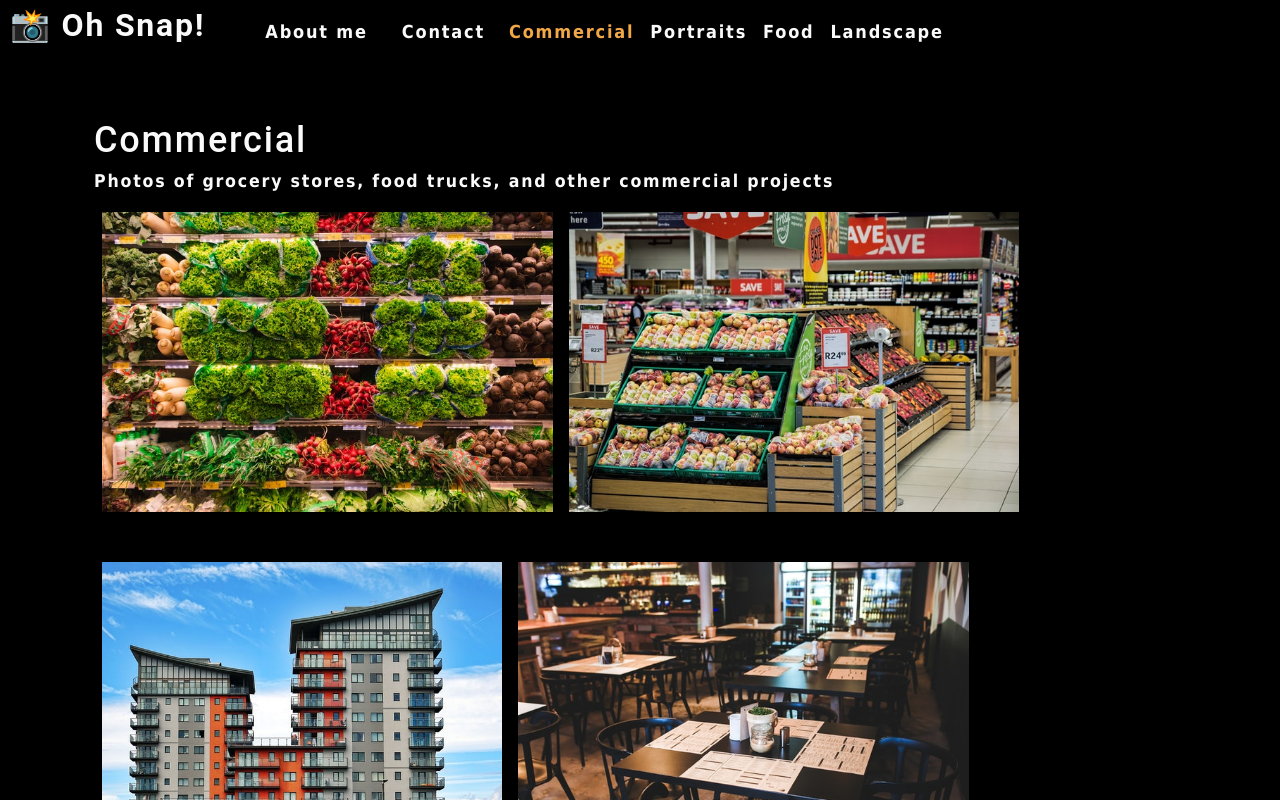
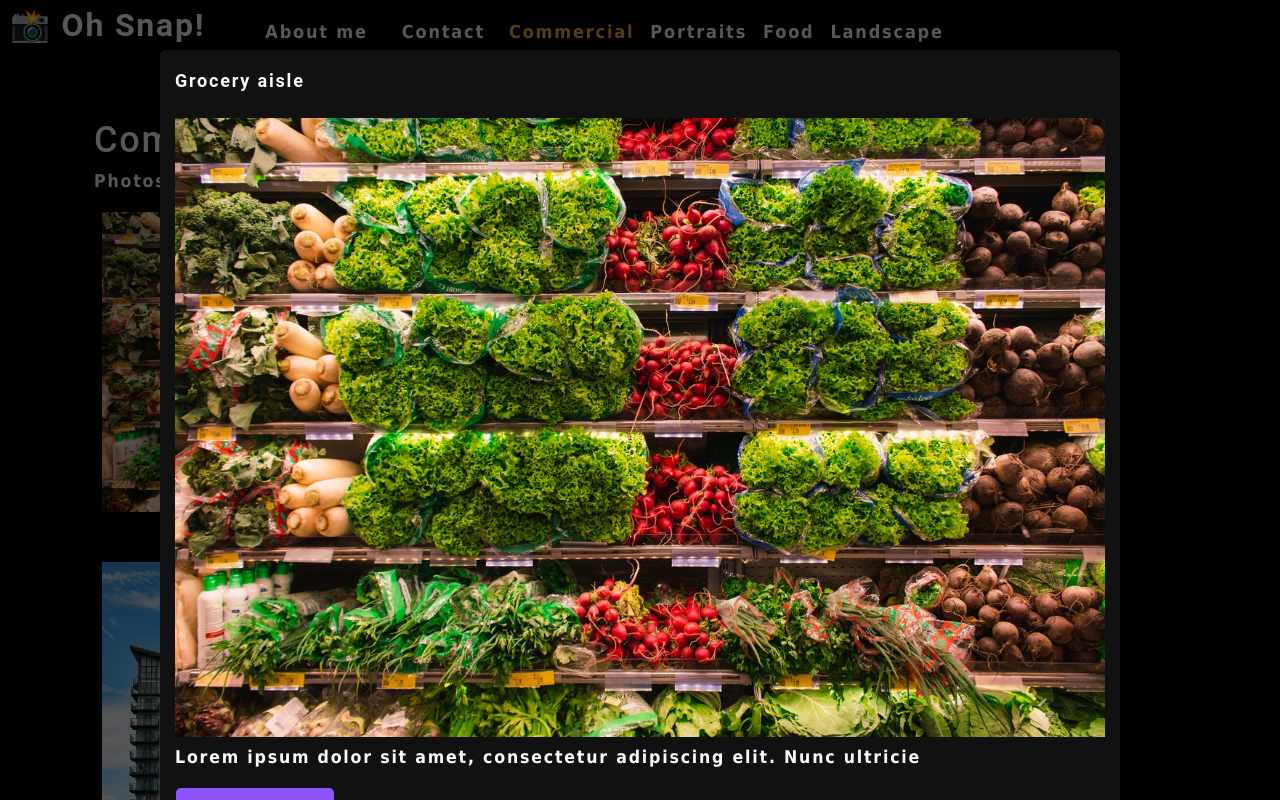
Before and after one commit to fabianingram/photo-port-1, a React (Create React App) app: page / in a window 1280 px wide. Both pictures are taken after a click on the picture 327 px from the left and 361 px from the top of the page. Shown: the top 800 px of the page. Built offline with nearby package versions, Linux system fonts and the light colour scheme.

Commit message:
modal added

```diff
--- /dev/null
+++ b/src/components/Modal/index.js
@@ -0,0 +1,19 @@
+import React from 'react';
+
+const Modal = ({ onClose, currentPhoto }) => {
+    const {name, category, description, index} = currentPhoto;
+
+    return (
+      // JSX
+        <div className="modalBackdrop">
+            <div className="modalContainer">
+            <h3 className="modalTitle">{name}</h3>
+            <img src={require(`../../assets/large/${category}/${index}.jpg`)} alt="current category" />
+        <p>{description}</p>
+        <button onClick={onClose} type="button">Close this modal</button>
+            </div>
+        </div>
+    );
+  }
+
+  export default Modal;
--- a/src/components/PhotoList/index.js
+++ b/src/components/PhotoList/index.js
@@ -1,6 +1,8 @@
 import React, { useState } from 'react';
+import Modal from '../Modal';
 
 const PhotoList = ({ category }) => {
+    const [isModalOpen, setIsModalOpen] = useState(false);
 
     const [photos] = useState([
     {
@@ -100,16 +102,25 @@
     },
   ]);
 
+    const [currentPhoto, setCurrentPhoto] = useState();
     const currentPhotos = photos.filter((photo) => photo.category === category);
+    const toggleModal = (image, i) => {
+    setCurrentPhoto({...image, index: i});
+    setIsModalOpen(!isModalOpen);
+  }
 
   return (
     <div>
+        {isModalOpen && (
+        <Modal currentPhoto={currentPhoto} onClose={toggleModal} />
+        )}
         <div className="flex-row">
             {currentPhotos.map((image, i) => (
                 <img
                     src={require(`../../assets/small/${category}/${i}.jpg`)}
                     alt={image.name}
                     className="img-thumbnail mx-1"
+                    onClick={() => toggleModal(image, i)}
                     key={image.name}
                 />
             ))}
```
Lines whose indentation alone changed are shown as unchanged.
